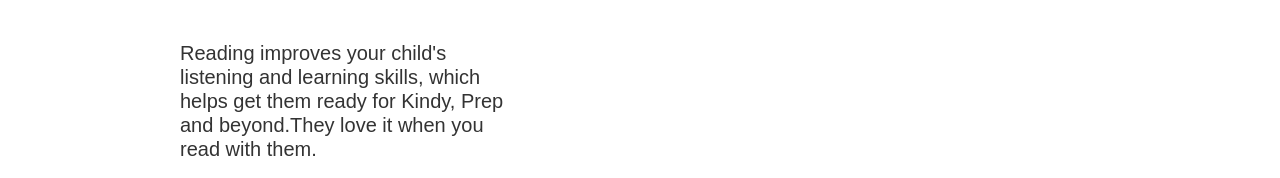
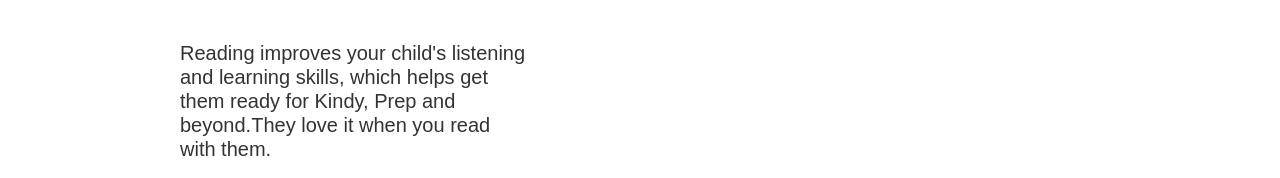
Before and after one commit to KozlovAl/KozlovAl.github.io, a plain HTML site: page Early years/index.html in a window 1280 px wide. Shown: the part 580-758 px from the top of the page. Drawn offline with nearby package versions, Linux system fonts and the light colour scheme; files whose address does not match are found by name.

Commit message:
changed the size of slide-info

```diff
--- a/Early years/scss/layout/_banner-slider.scss
+++ b/Early years/scss/layout/_banner-slider.scss
@@ -5,7 +5,6 @@
   overflow: hidden;
   .mask {
     position: relative;
-    overflow: hidden;
     .slideset {
       width: 99999px;
       float: left;
@@ -13,7 +12,7 @@
         float: left;
         .container {
           max-width: 1230px;
-          min-height: 600px;
+          min-height: 575px;
           position: relative;
         }
         .slide-info {
@@ -22,7 +21,7 @@
           margin: 0 auto;
         }
         .text-holder {
-          max-width: 330px;
+          max-width: 347px;
           font-size: 20px;
         }
         .board-name {
@@ -72,6 +71,7 @@
     height: 100%;
     background-repeat: no-repeat;
     background-size: contain;
+    background-position: 50% 0;
   }
 }
 
@@ -121,6 +121,7 @@
 }
 
 .pagination {
+  position: relative;
   ul {
     @extend %listreset;
     display: flex;
```
Also changed, not shown: Early years/css/main.css, 1 other file.
